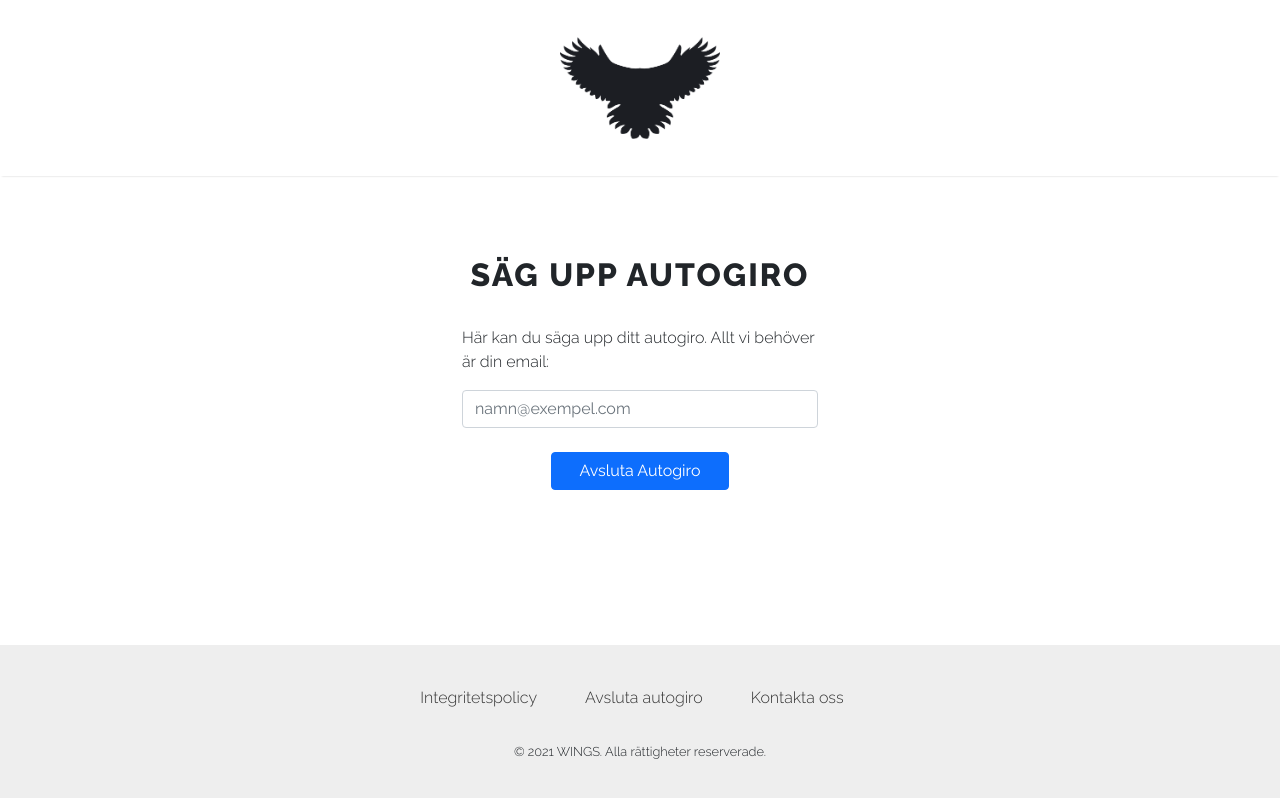
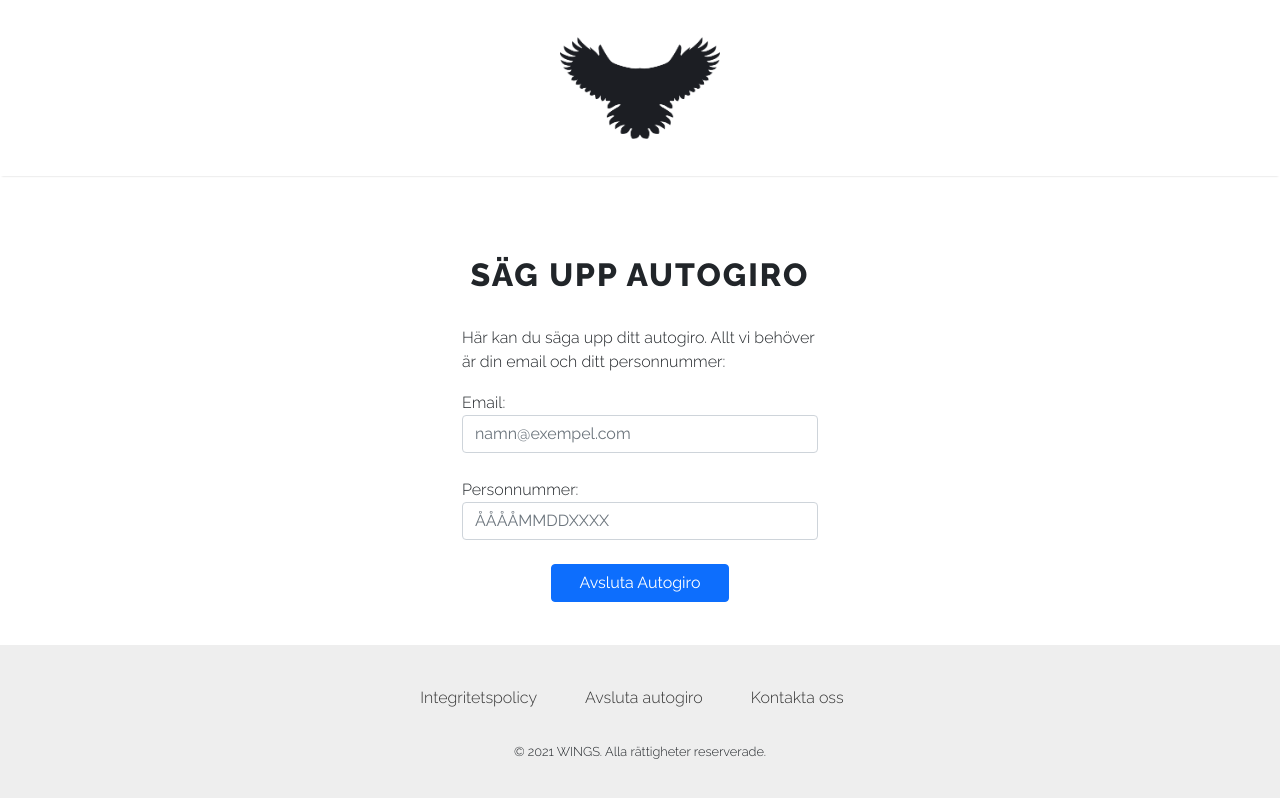
Before and after one commit to kevalane/wings-frontend, an Angular app: page /cancel in a window 1280 px wide. Built offline with nearby package versions, Linux system fonts and the light colour scheme.

Commit message:
Added ssn to cancel page.

```diff
--- a/src/app/cancel/cancel.component.html
+++ b/src/app/cancel/cancel.component.html
@@ -2,13 +2,24 @@
     <div class="row">
         <div class="col-xs-12 col-sm-12 col-md-8 col-lg-6 col-xl-4 col-xxl-4 offset-md-2 offset-lg-3 offset-xl-4 offset-xxl-4">
             <h2 id="cancelTitle">Säg upp autogiro</h2>
-            <p>Här kan du säga upp ditt autogiro. Allt vi behöver är din email:</p>
+            <p>Här kan du säga upp ditt autogiro. Allt vi behöver är din email och ditt personnummer:</p>
             <form id="cancelForm" [formGroup]="cancelForm" (ngSubmit)="submit()">
+                <label for="email">Email:</label>
                 <input type="text" class="form-control" formControlName="email" id="email"
                        placeholder="namn@exempel.com" [ngClass]="{'is-invalid': submitted && f.email.errors}">
                 <div *ngIf="submitted && f.email.errors" class="invalid-feedback">
                     <div *ngIf="f.email.errors.required">Du måste fylla i din email.</div>
                 </div><!-- ./Error -->
+                <br>
+                <label for="ssn">Personnummer:</label>
+                <input type="text" class="form-control" formControlName="ssn" id="ssn"
+                       placeholder="ÅÅÅÅMMDDXXXX" [ngClass]="{'is-invalid': submitted && f.ssn.errors}">
+                <div *ngIf="submitted && f.ssn.errors" class="invalid-feedback">
+                    <div *ngIf="f.ssn.errors.required">Du måste fylla i ditt personnummer.</div>
+                    <div *ngIf="f.ssn.errors?.minlength">Personnummer måste vara 12 siffror, format ÅÅÅÅMMDD-XXXX.</div>
+                    <div *ngIf="f.ssn.errors?.maxlength">Personnummer måste vara 12 siffror, format ÅÅÅÅMMDD-XXXX.</div>
+                    <div *ngIf="f.ssn.errors.pattern">Personnumret skall endast bestå av siffror.</div>
+                </div>
                 <button class="btn btn-primary submitButton">Avsluta Autogiro</button>
             </form>
         </div><!-- ./Col -->
--- a/src/app/cancel/cancel.component.ts
+++ b/src/app/cancel/cancel.component.ts
@@ -17,7 +17,8 @@ export class CancelComponent implements OnInit {
   constructor(private http: HttpService,
               private formBuilder: FormBuilder) {
                 this.cancelForm = this.formBuilder.group({
-                  email: ['', Validators.required]
+                  email: ['', Validators.required],
+                  ssn: ['', [Validators.required, Validators.minLength(12), Validators.maxLength(13)]]
                 });
 
                 this.submitted = false;
--- a/src/app/donate/donate.component.html
+++ b/src/app/donate/donate.component.html
@@ -22,7 +22,6 @@
                         <label>Valfritt månadsbelopp (SEK):</label>
                         <input type="number" class="form-control numberInput" formControlName="amount" placeholder="0"
                         [ngClass]="{'is-invalid': (f.amount.errors && f.amount.errors!.min != null) || (submitted && f.amount.errors)}">
-                               <!-- TODO SHOW ERROR LABEL WHEN INSERT 23 SEK IMMEDIATELY -->
                         <div *ngIf="f.amount.errors" class="invalid-feedback">
                             <div *ngIf="f.amount.errors.required && submitted">Du måste fylla i ditt valfria belopp.</div>
                             <div *ngIf="f.amount.errors.min">Minsta månadsbelopp är 50 SEK.</div>
```
